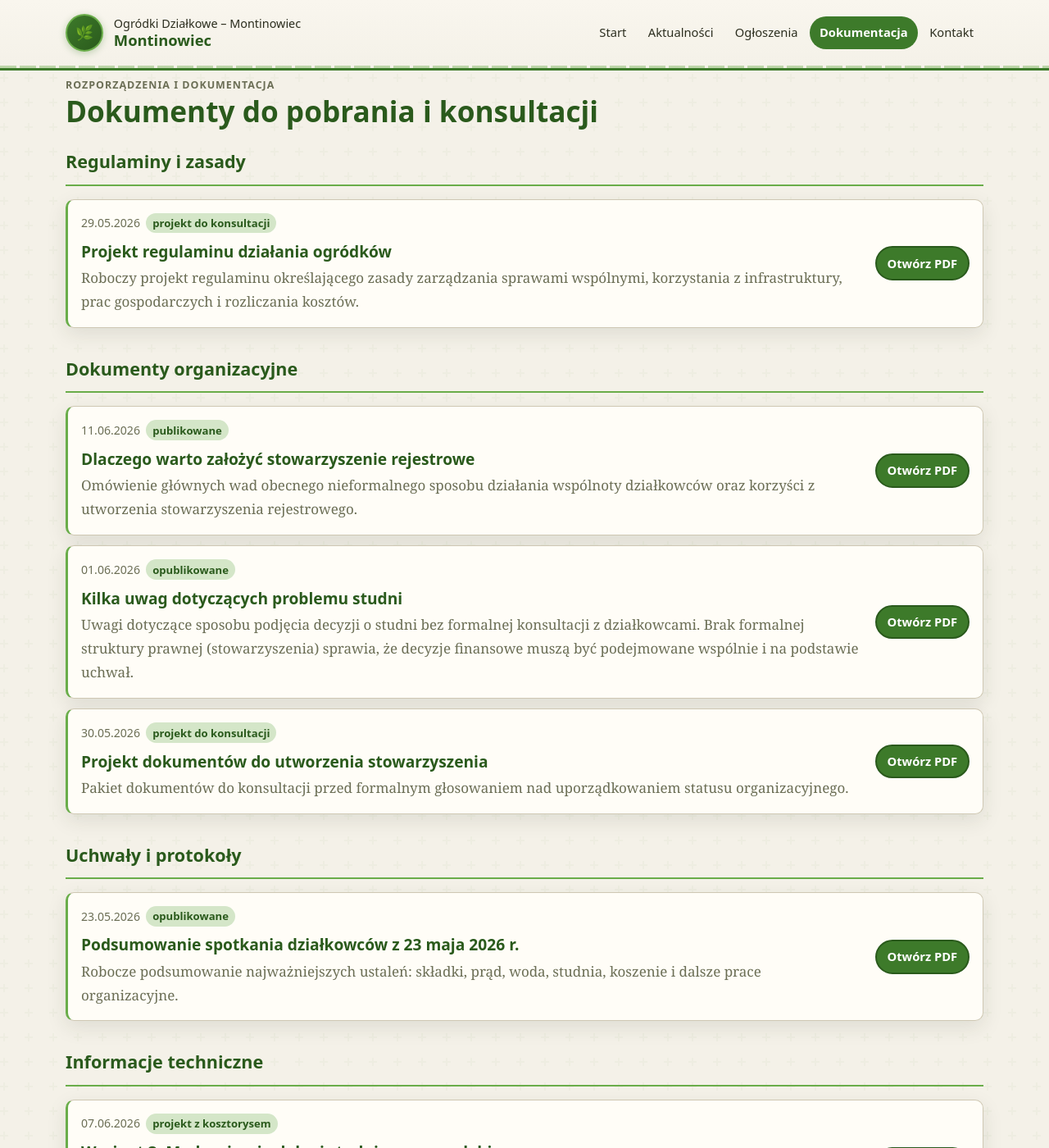
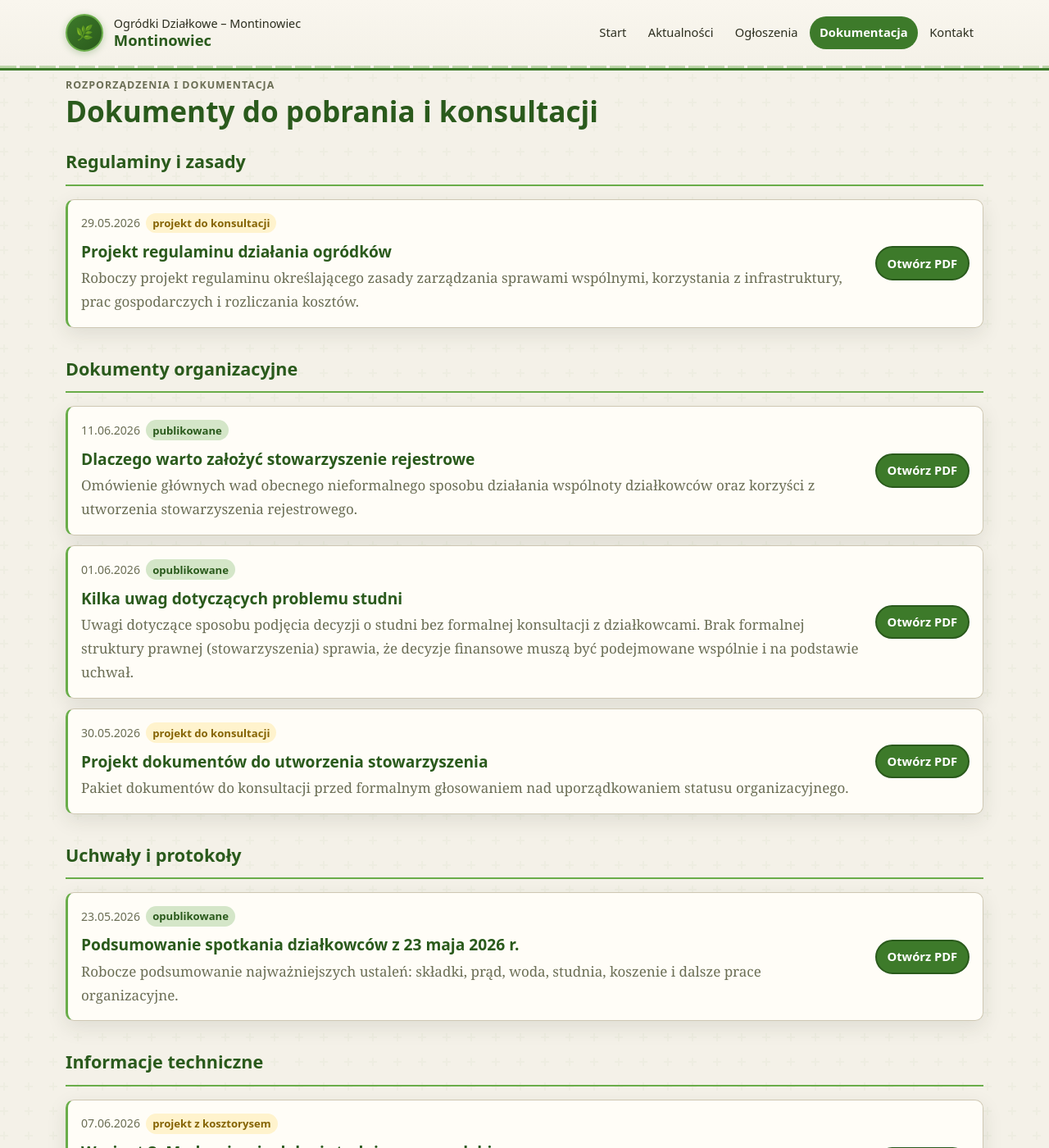
Before and after one commit to brxie/montin-page, a Jekyll site: the page built from dokumentacja.md, in a window 1280 px wide and 1400 px high, scrolled down 400 px. Shown: the whole window at 82% size. Built offline with Jekyll 4.4.1, drawn with Linux system fonts in a browser that asks for light colours.

Commit message:
add distinct status badges: green for published, yellow for project-with-cost-estimate

```diff
--- a/_layouts/documentation.html
+++ b/_layouts/documentation.html
@@ -42,7 +42,9 @@ layout: default
                 <div class="document-card-main">
                   <div class="document-meta">
                     {% if doc.date %}<time datetime="{{ doc.date | date: '%Y-%m-%d' }}">{{ doc.date | date: "%d.%m.%Y" }}</time>{% endif %}
-                    {% if doc.status %}<span>{{ doc.status }}</span>{% endif %}
+                    {% if doc.status %}
+                      <span{% if doc.status contains "projekt" %} class="status-project"{% endif %}>{{ doc.status }}</span>
+                    {% endif %}
                   </div>
                   <h4>{{ doc.title }}</h4>
                   <p>{{ doc.description }}</p>
--- a/assets/css/site.css
+++ b/assets/css/site.css
@@ -377,6 +377,11 @@ code {
   font-weight: 600;
 }
 
+.document-meta span.status-project {
+  background: #fff3cd;
+  color: #856404;
+}
+
 .notice h2,
 .notice h3,
 .document-card h4 {
```
